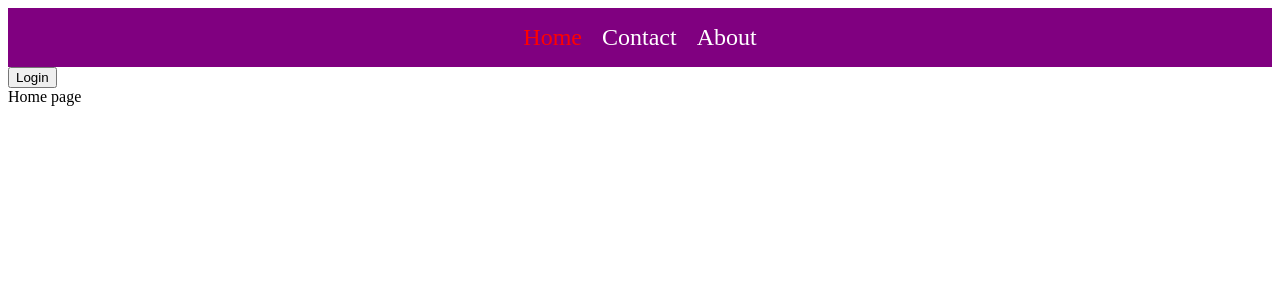
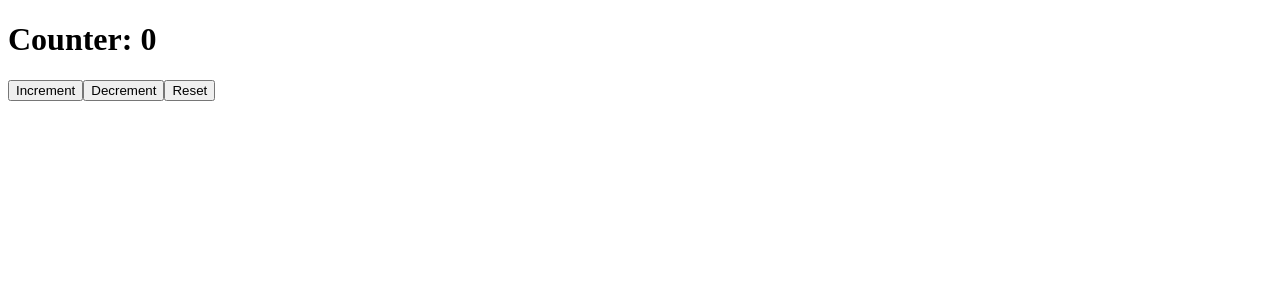
Before and after one commit to fahadPathan7/MERN-stack, a React (Vite) app in the folder vite-project/: page / in a window 1280 px wide. Shown: the top 300 px of the page. Built offline with nearby package versions, Linux system fonts and the light colour scheme.

Commit message:
react: learned about redux toolkit

```diff
--- a/vite-project/package.json
+++ b/vite-project/package.json
@@ -10,12 +10,14 @@
     "preview": "vite preview"
   },
   "dependencies": {
+    "@reduxjs/toolkit": "^2.2.4",
     "axios": "^1.6.8",
     "formik": "^2.4.6",
     "json-server": "^1.0.0-alpha.23",
     "react": "^18.2.0",
     "react-dom": "^18.2.0",
     "react-icons": "^5.2.1",
+    "react-redux": "^9.1.2",
     "react-router-dom": "^6.23.1",
     "react-toastify": "^10.0.5",
     "redux": "^5.0.1",
--- a/vite-project/src/App.jsx
+++ b/vite-project/src/App.jsx
@@ -4,12 +4,12 @@
 import React from 'react';
 
 // internal import
-import Router from './components/ProtectedRouting/Router';
+import CounterView from './components/ReduxToolkit/features/counter/CounterView';
 
 function App() {
   return (
     <div>
-      <Router />
+      <CounterView />
     </div>
   );
 }
--- /dev/null
+++ b/vite-project/src/components/ReduxToolkit/app/store.js
@@ -0,0 +1,11 @@
+import { configureStore } from "@reduxjs/toolkit";
+
+import counterReducer from "../features/counter/counterSlice";
+
+const store = configureStore({
+    reducer: {
+        counter: counterReducer,
+    },
+});
+
+export default store;
--- /dev/null
+++ b/vite-project/src/components/ReduxToolkit/features/counter/CounterView.jsx
@@ -0,0 +1,19 @@
+import React from 'react'
+import { useSelector, useDispatch } from 'react-redux'
+
+import { increment, decrement, reset } from './counterSlice'
+
+const CounterView = () => {
+    const count = useSelector((state) => state.counter.count);
+    const dispatch = useDispatch();
+  return (
+    <div>
+        <h1>Counter: {count}</h1>
+        <button onClick={() => {dispatch(increment())}}>Increment</button>
+        <button onClick={() => {dispatch(decrement())}}>Decrement</button>
+        <button onClick={() => {dispatch(reset())}}>Reset</button>
+    </div>
+  )
+}
+
+export default CounterView
--- /dev/null
+++ b/vite-project/src/components/ReduxToolkit/features/counter/counterSlice.js
@@ -0,0 +1,23 @@
+import { createSlice } from '@reduxjs/toolkit';
+
+const counterSlice = createSlice({
+    name: 'counter',
+    initialState: {
+        count: 0,
+    },
+    reducers: {
+        increment: (state) => {
+            state.count += 1;
+        },
+        decrement: (state) => {
+            state.count -= 1;
+        },
+        reset: (state) => {
+            state.count = 0;
+        }
+    }
+});
+
+export const { increment, decrement, reset } = counterSlice.actions;
+
+export default counterSlice.reducer;
```
Also changed, not shown: vite-project/src/main.jsx (+8 -2 lines), 2 other files (tests, documents, lock files or other folders).
